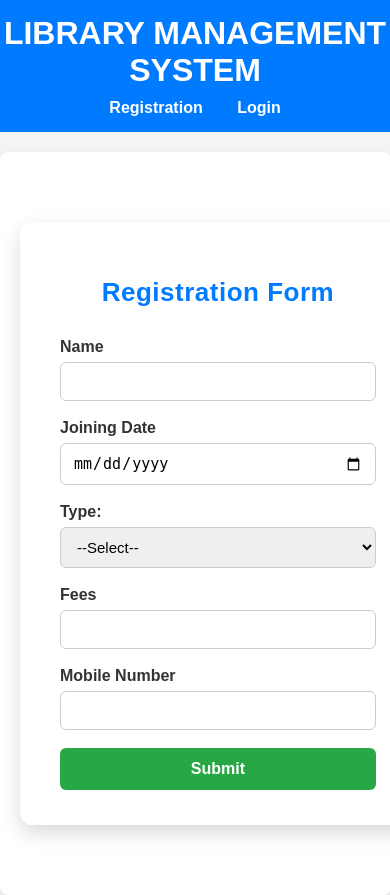
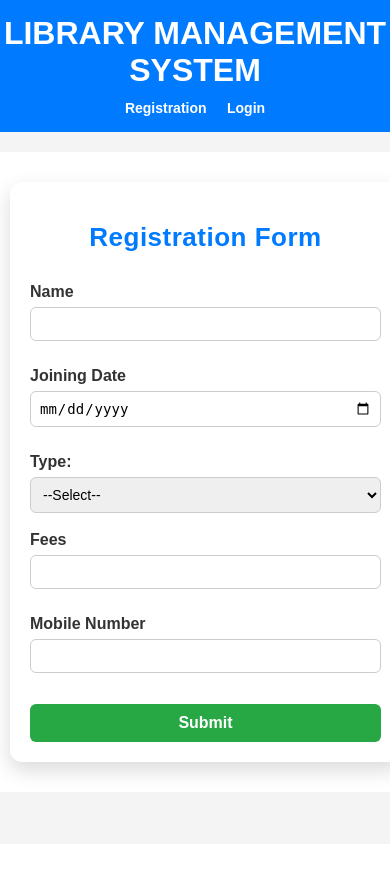
Before and after one commit to divyanshu478/lib, a Flask app: page /registration in a window 390 px wide. After the commit the page ends 774 px from the top, so only its background shows below. Run offline with Flask 3, Linux system fonts and the light colour scheme.

Commit message:
Mobile responsive

```diff
--- a/app/static/css/style.css
+++ b/app/static/css/style.css
@@ -217,3 +217,50 @@
     background-color: #218838;
     transform: translateY(-2px);
 }
+
+/* ===== Mobile Responsive ===== */
+@media (max-width: 768px) {
+
+    .container, main.contanier {
+        width: 100%;
+        padding: 10px;
+        box-shadow: none;
+        border-radius: 0;
+    }
+
+    header nav a {
+        display: inline-block;
+        margin: 0 8px;
+        font-size: 14px;
+    }
+
+    table {
+        font-size: 14px;
+        display: block;
+        overflow-x: auto;
+        white-space: nowrap;
+    }
+
+    input[type="number"], input[type="text"], input[type="date"] {
+        width: 100%;
+        margin-bottom: 8px;
+    }
+
+    button, button.btn {
+        width: 100%;
+        padding: 10px;
+        margin-top: 5px;
+    }
+
+    .login-box {
+        width: 95%;
+        margin: 20px auto;
+        padding: 20px;
+    }
+
+    .registration-group input,
+    .registration-group select {
+        font-size: 14px;
+        padding: 8px;
+    }
+}
```
